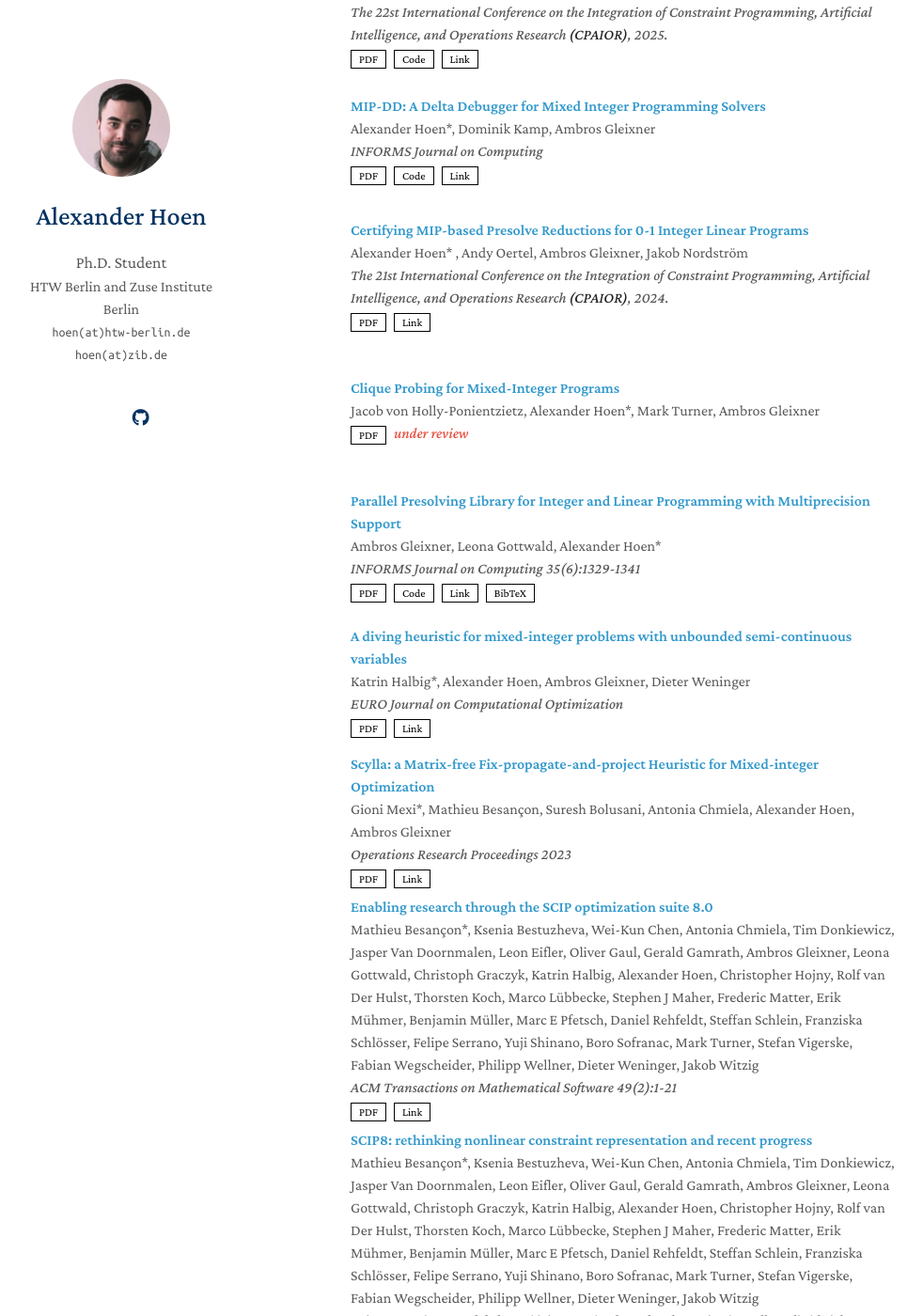
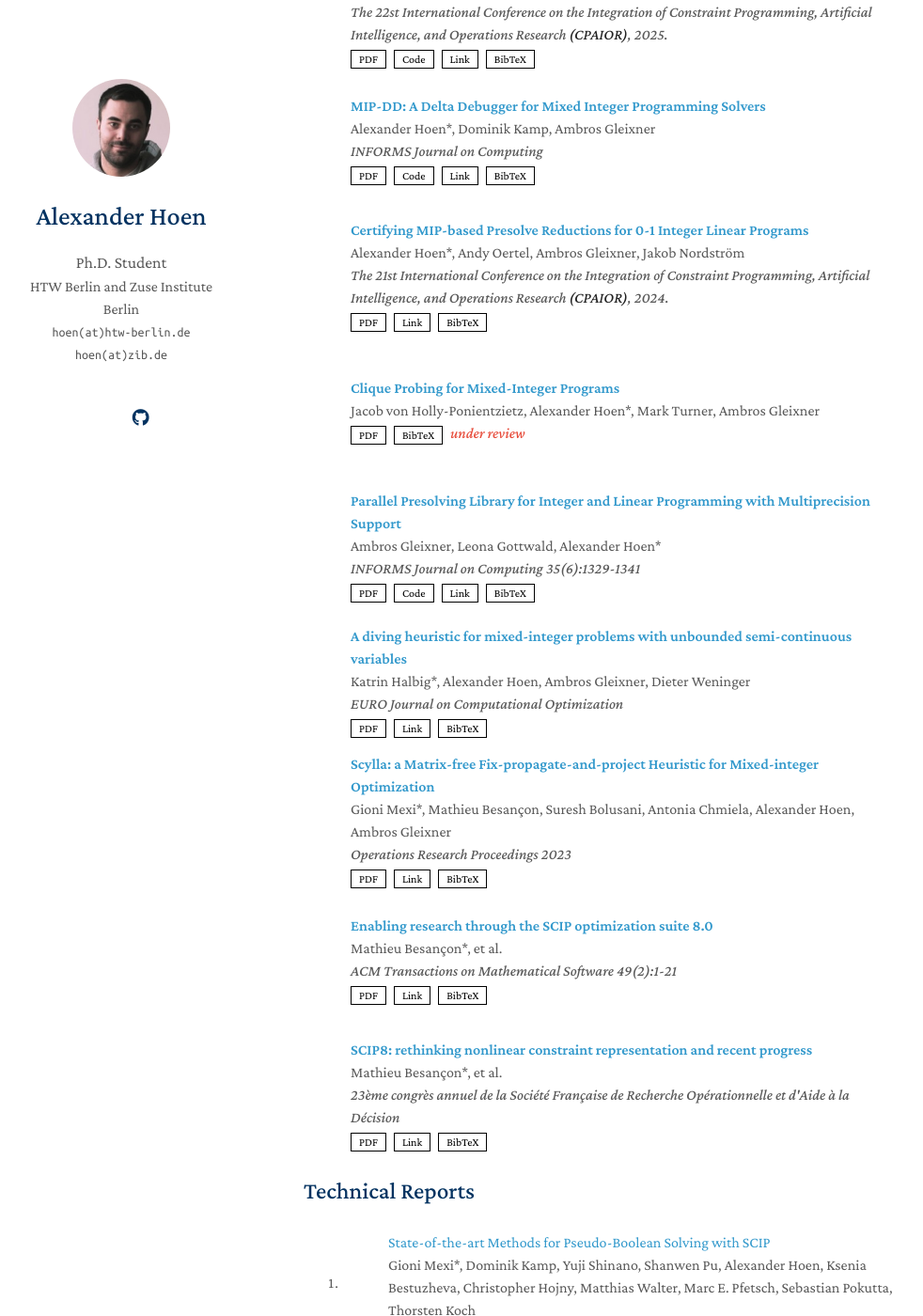
Before and after one commit to alexhoen/alexhoen.github.io, a Jekyll site: the page built from index.md, in a window 1280 px wide and 1400 px high, scrolled down 548 px. Shown: the whole window at 94% size, without its empty margins (147-1129 px from the left). Built offline with Jekyll 4.4.1, drawn with Linux system fonts in a browser that asks for light colours; nearby versions of some CDN libraries; a style sheet for code colours, icons or effects is not loaded; our own code applies the rules of GitHub Pages for plain Markdown files.

Commit message:
Update publications with new entries and details

```diff
--- a/_data/publications.yml
+++ b/_data/publications.yml
@@ -1,81 +1,140 @@
 main:
 
-   - title: "Analyzing the numerical correctness of branch-and-bound decisions for mixed-integer programmings"
-     authors: Alexander Hoen*, Ambros Gleixner
-     conference: The 22st International Conference on the Integration of Constraint Programming, Artificial Intelligence, and Operations Research <strong>(CPAIOR)</strong>, 2025.
-     pdf: https://arxiv.org/abs/2412.14710
-     page: https://link.springer.com/chapter/10.1007/978-3-031-95976-9_3
-     doi:  https://doi.org/10.1007/978-3-031-95976-9_3
-     code: https://github.com/alexhoen/bnbanalyzer
-     notes:
+  - title: "Analyzing the numerical correctness of branch-and-bound decisions for mixed-integer programmings"
+    authors: "Alexander Hoen*, Ambros Gleixner"
+    conference: The 22st International Conference on the Integration of Constraint Programming, Artificial Intelligence, and Operations Research <strong>(CPAIOR)</strong>, 2025.
+    pdf: https://arxiv.org/abs/2412.14710
+    page: https://link.springer.com/chapter/10.1007/978-3-031-95976-9_3
+    doi: https://doi.org/10.1007/978-3-031-95976-9_3
+    code: https://github.com/alexhoen/bnbanalyzer
+    notes:
+    bibtex: |
+      @inproceedings{Hoen2025BnBAnalyzer,
+        author = {Hoen, Alexander and Gleixner, Ambros},
+        title = {Analyzing the numerical correctness of branch-and-bound decisions for mixed-integer programmings},
+        booktitle = {Integration of Constraint Programming, Artificial Intelligence, and Operations Research (CPAIOR)},
+        year = {2025},
+        publisher = {Springer},
+        doi = {10.1007/978-3-031-95976-9_3}
+      }
 
-   - title: "MIP-DD: A Delta Debugger for Mixed Integer Programming Solvers"
-     authors: Alexander Hoen*, Dominik Kamp, Ambros Gleixner
-     conference: "INFORMS Journal on Computing"
-     doi: 10.1287/ijoc.2024.0844
-     pdf: https://arxiv.org/abs/2405.19770
-     page: https://pubsonline.informs.org/doi/abs/10.1287/ijoc.2024.0844
-     bibtex:
-     code: https://github.com/scipopt/MIP-DD
+  - title: "MIP-DD: A Delta Debugger for Mixed Integer Programming Solvers"
+    authors: "Alexander Hoen*, Dominik Kamp, Ambros Gleixner"
+    conference: "INFORMS Journal on Computing"
+    doi: 10.1287/ijoc.2024.0844
+    pdf: https://arxiv.org/abs/2405.19770
+    page: https://pubsonline.informs.org/doi/abs/10.1287/ijoc.2024.0844
+    code: https://github.com/scipopt/MIP-DD
+    bibtex: |
+      @article{Hoen2024MIPDD,
+        author = {Hoen, Alexander and Kamp, Dominik and Gleixner, Ambros},
+        title = {MIP-DD: A Delta Debugger for Mixed Integer Programming Solvers},
+        journal = {INFORMS Journal on Computing},
+        year = {2024},
+        doi = {10.1287/ijoc.2024.0844}
+      }
 
+  - title: "Certifying MIP-based Presolve Reductions for 0-1 Integer Linear Programs"
+    authors: "Alexander Hoen*, Andy Oertel, Ambros Gleixner, Jakob Nordström"
+    conference: The 21st International Conference on the Integration of Constraint Programming, Artificial Intelligence, and Operations Research <strong>(CPAIOR)</strong>, 2024.
+    pdf: https://arxiv.org/abs/2401.09277
+    page: https://www.springerprofessional.de/certifying-mip-based-presolve-reductions-for-integer-linear-prog/27143840
+    doi: https://doi.org/10.1007/978-3-031-60597-0_20
+    code:
+    notes:
+    bibtex: |
+      @inproceedings{Hoen2024PresolveCert,
+        author = {Hoen, Alexander and Oertel, Andy and Gleixner, Ambros and Nordstrom, Jakob},
+        title = {Certifying MIP-based Presolve Reductions for 0-1 Integer Linear Programs},
+        booktitle = {Integration of Constraint Programming, Artificial Intelligence, and Operations Research (CPAIOR)},
+        year = {2024},
+        publisher = {Springer},
+        doi = {10.1007/978-3-031-60597-0_20}
+      }
 
-   - title: "Certifying MIP-based Presolve Reductions for 0-1 Integer Linear Programs"
-     authors: Alexander Hoen* , Andy Oertel, Ambros Gleixner, Jakob Nordström
-     conference: The 21st International Conference on the Integration of Constraint Programming, Artificial Intelligence, and Operations Research <strong>(CPAIOR)</strong>, 2024.
-     pdf: https://arxiv.org/abs/2401.09277
-     page: https://www.springerprofessional.de/certifying-mip-based-presolve-reductions-for-integer-linear-prog/27143840
-     #bibtex: inproceedings
-     doi: https://doi.org/10.1007/978-3-031-60597-0_20
-     code:
-     notes:
+  - title: "Clique Probing for Mixed-Integer Programs"
+    authors: "Jacob von Holly-Ponientzietz, Alexander Hoen*, Mark Turner, Ambros Gleixner"
+    pdf: https://arxiv.org/abs/2512.17551
+    notes: under review
+    bibtex: |
+      @article{HollyPonientzietz2025Clique,
+        author = {von Holly-Ponientzietz, Jacob and Hoen, Alexander and Turner, Mark and Gleixner, Ambros},
+        title = {Clique Probing for Mixed-Integer Programs},
+        year = {2025},
+        note = {Under review}
+      }
 
-   - title: "Clique Probing for Mixed-Integer Programs"
-     authors: Jacob von Holly-Ponientzietz, Alexander Hoen*, Mark Turner, Ambros Gleixner
-     pdf: "https://arxiv.org/abs/2512.17551"
-     notes: under review
+  - title: "Parallel Presolving Library for Integer and Linear Programming with Multiprecision Support"
+    authors: "Ambros Gleixner, Leona Gottwald, Alexander Hoen*"
+    conference: "INFORMS Journal on Computing 35(6):1329-1341"
+    doi: 10.1287/ijoc.2022.0171
+    page: https://pubsonline.informs.org/doi/10.1287/ijoc.2022.0171
+    pdf: https://arxiv.org/abs/2206.10709
+    code: https://github.com/scipopt/papilo
+    bibtex: |
+      @article{Gleixner2023Papilo,
+        author = {Gleixner, Ambros and Gottwald, Leona and Hoen, Alexander},
+        title = {PaPILO: a Parallel Presolving Library for Integer and Linear Programming with Multiprecision Support},
+        journal = {INFORMS Journal on Computing},
+        year = {2023},
+        doi = {10.1287/ijoc.2022.0171}
+      }
 
-   - title: "Parallel Presolving Library for Integer and Linear Programming with Multiprecision Support"
-     authors: Ambros Gleixner, Leona Gottwald, Alexander Hoen*
-     conference: "INFORMS Journal on Computing 35(6):1329-1341"
-     doi: 10.1287/ijoc.2022.0171
-     page: https://pubsonline.informs.org/doi/10.1287/ijoc.2022.0171
-     pdf: https://arxiv.org/abs/2206.10709
-     code: https://github.com/scipopt/papilo
-     bibtex: "@article{GGH23Papilo, year = {2023}, journal = {INFORMS Journal on Computing}, doi = {10.1287/ijoc.2022.0171}, archiveprefix = {arXiv}, eprint = {2206.10709}, primaryclass = {math.OC}, author = {Gleixner, Ambros and Gottwald, Leona and Hoen, Alexander}, title = {PaPILO: a Parallel Presolving Library for Integer and Linear Programming with Multiprecision Support} }"
+  - title: "A diving heuristic for mixed-integer problems with unbounded semi-continuous variables"
+    authors: "Katrin Halbig*, Alexander Hoen, Ambros Gleixner, Dieter Weninger"
+    conference: EURO Journal on Computational Optimization
+    pdf: https://arxiv.org/abs/2503.19411
+    doi: 10.1016/j.ejco.2025.100107
+    page: https://www.sciencedirect.com/science/article/pii/S2192440625000048
+    code:
+    notes:
+    bibtex: |
+      @article{Halbig2025Diving,
+        author = {Halbig, Katrin and Hoen, Alexander and Gleixner, Ambros and Weninger, Dieter},
+        title = {A diving heuristic for mixed-integer problems with unbounded semi-continuous variables},
+        journal = {EURO Journal on Computational Optimization},
+        year = {2025},
+        doi = {10.1016/j.ejco.2025.100107}
+      }
 
-   - title: "A diving heuristic for mixed-integer problems with unbounded semi-continuous variables"
-     authors: Katrin Halbig*, Alexander Hoen, Ambros Gleixner, Dieter Weninger
-     conference: EURO Journal on Computational Optimization
-     pdf: https://arxiv.org/abs/2503.19411
-     doi: 10.1016/j.ejco.2025.100107
-     page: https://www.sciencedirect.com/science/article/pii/S2192440625000048
-     bibtex:
-     code:
-     notes:
+  - title: "Scylla: a Matrix-free Fix-propagate-and-project Heuristic for Mixed-integer Optimization"
+    authors: "Gioni Mexi*, Mathieu Besançon, Suresh Bolusani, Antonia Chmiela, Alexander Hoen, Ambros Gleixner"
+    conference: Operations Research Proceedings 2023
+    pdf: https://arxiv.org/abs/2307.03466
+    page: https://doi.org/10.1007/978-3-031-58405-3_9
+    bibtex: |
+      @inproceedings{Mexi2023Scylla,
+        author = {Mexi, Gioni and Besancon, Mathieu and Bolusani, Suresh and Chmiela, Antonia and Hoen, Alexander and Gleixner, Ambros},
+        title = {Scylla: a Matrix-free Fix-propagate-and-project Heuristic for Mixed-integer Optimization},
+        booktitle = {Operations Research Proceedings},
+        year = {2023},
+        publisher = {Springer},
+        doi = {10.1007/978-3-031-58405-3_9}
+      }
 
-   - title: "Scylla: a Matrix-free Fix-propagate-and-project Heuristic for Mixed-integer Optimization"
-     authors: Gioni Mexi*, Mathieu Besançon, Suresh Bolusani, Antonia Chmiela, Alexander Hoen, Ambros Gleixner
-     conference: Operations Research Proceedings 2023
-     pdf: https://arxiv.org/abs/2307.03466
-     page: https://doi.org/10.1007/978-3-031-58405-3_9
-     editor: Guido Voigt, Malte Fliedner, Knut Haase, Wolfgang Brüggemann, Kai Hoberg, Joern Meissner
-     pages: 1-8
-     bibtex:
-     notes:
+  - title: "Enabling research through the SCIP optimization suite 8.0"
+    authors: "Mathieu Besançon*, et al."
+    conference: "ACM Transactions on Mathematical Software 49(2):1-21"
+    pdf: https://arxiv.org/abs/2303.07101
+    page: https://dl.acm.org/doi/abs/10.1145/3585516
+    bibtex: |
+      @article{Besancon2023SCIP8,
+        author = {Besancon, Mathieu et al.},
+        title = {Enabling research through the SCIP optimization suite 8.0},
+        journal = {ACM Transactions on Mathematical Software},
+        year = {2023},
+        doi = {10.1145/3585516}
+      }
 
-
-   - title: "Enabling research through the SCIP optimization suite 8.0"
-     authors: Mathieu Besançon*, Ksenia Bestuzheva, Wei-Kun Chen, Antonia Chmiela, Tim Donkiewicz, Jasper Van Doornmalen, Leon Eifler, Oliver Gaul, Gerald Gamrath, Ambros Gleixner, Leona Gottwald, Christoph Graczyk, Katrin Halbig, Alexander Hoen, Christopher Hojny, Rolf van Der Hulst, Thorsten Koch, Marco Lübbecke, Stephen J Maher, Frederic Matter, Erik Mühmer, Benjamin Müller, Marc E Pfetsch, Daniel Rehfeldt, Steffan Schlein, Franziska Schlösser, Felipe Serrano, Yuji Shinano, Boro Sofranac, Mark Turner, Stefan Vigerske, Fabian Wegscheider, Philipp Wellner, Dieter Weninger, Jakob Witzig
-     conference: "ACM Transactions on Mathematical Software 49(2):1-21"
-     pdf: https://arxiv.org/abs/2303.07101
-     page: https://dl.acm.org/doi/abs/10.1145/3585516
-     bibtex:
-     code:
-
-   - title: "SCIP8: rethinking nonlinear constraint representation and recent progress"
-     authors: Mathieu Besançon*, Ksenia Bestuzheva, Wei-Kun Chen, Antonia Chmiela, Tim Donkiewicz, Jasper Van Doornmalen, Leon Eifler, Oliver Gaul, Gerald Gamrath, Ambros Gleixner, Leona Gottwald, Christoph Graczyk, Katrin Halbig, Alexander Hoen, Christopher Hojny, Rolf van Der Hulst, Thorsten Koch, Marco Lübbecke, Stephen J Maher, Frederic Matter, Erik Mühmer, Benjamin Müller, Marc E Pfetsch, Daniel Rehfeldt, Steffan Schlein, Franziska Schlösser, Felipe Serrano, Yuji Shinano, Boro Sofranac, Mark Turner, Stefan Vigerske, Fabian Wegscheider, Philipp Wellner, Dieter Weninger, Jakob Witzig
-     conference: 23ème congrès annuel de la Société Française de Recherche Opérationnelle et d'Aide à la Décision
-     pdf: https://hal.science/hal-03595412v1/document
-     page: https://hal.science/hal-03595412/
-     bibtex:
-     code:
+  - title: "SCIP8: rethinking nonlinear constraint representation and recent progress"
+    authors: "Mathieu Besançon*, et al."
+    conference: 23ème congrès annuel de la Société Française de Recherche Opérationnelle et d'Aide à la Décision
+    pdf: https://hal.science/hal-03595412v1/document
+    page: https://hal.science/hal-03595412/
+    bibtex: |
+      @inproceedings{Besancon2023SCIP8Conf,
+        author = {Besancon, Mathieu et al.},
+        title = {SCIP8: rethinking nonlinear constraint representation and recent progress},
+        booktitle = {ROADEF},
+        year = {2023}
+      }
```
